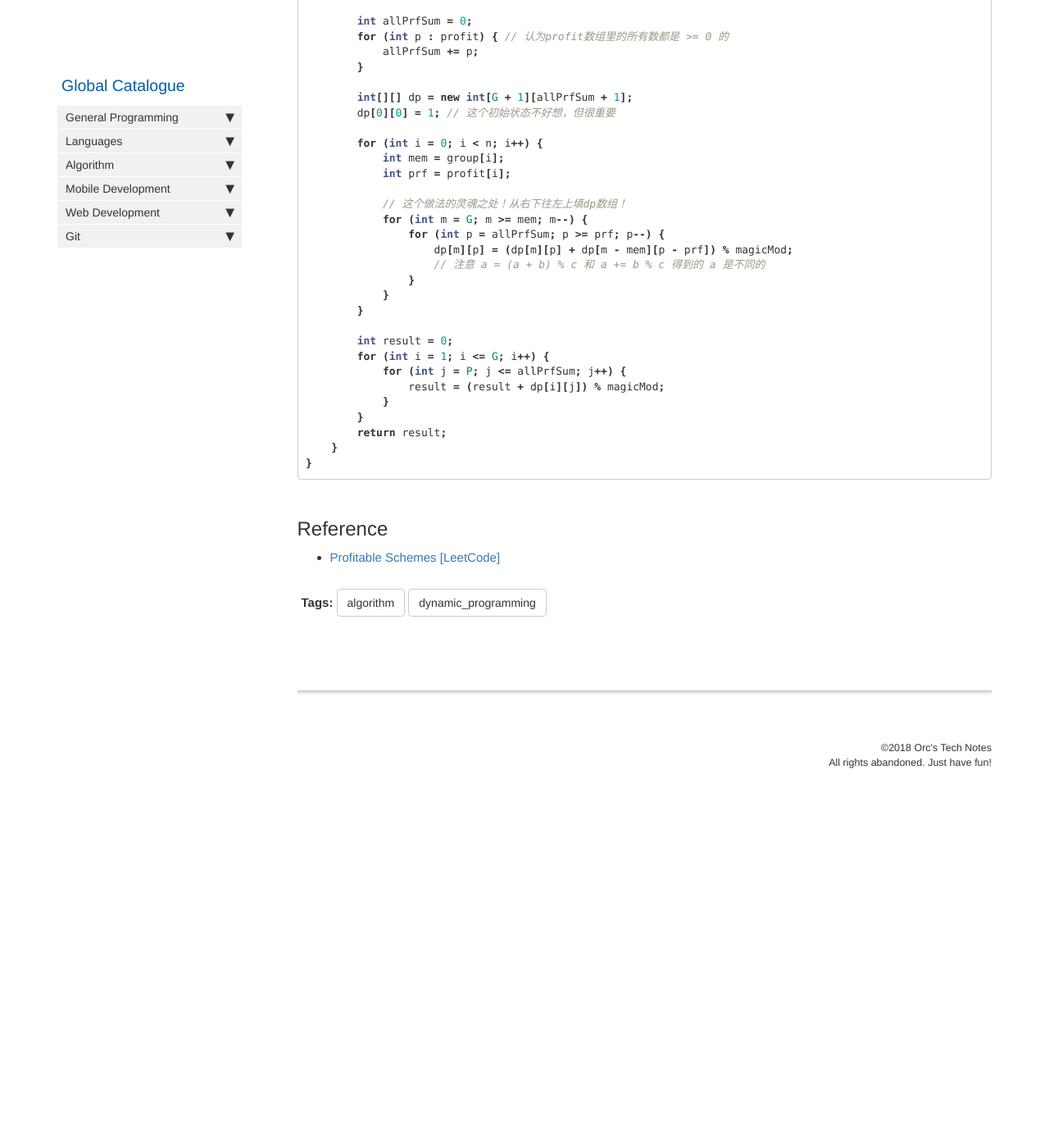
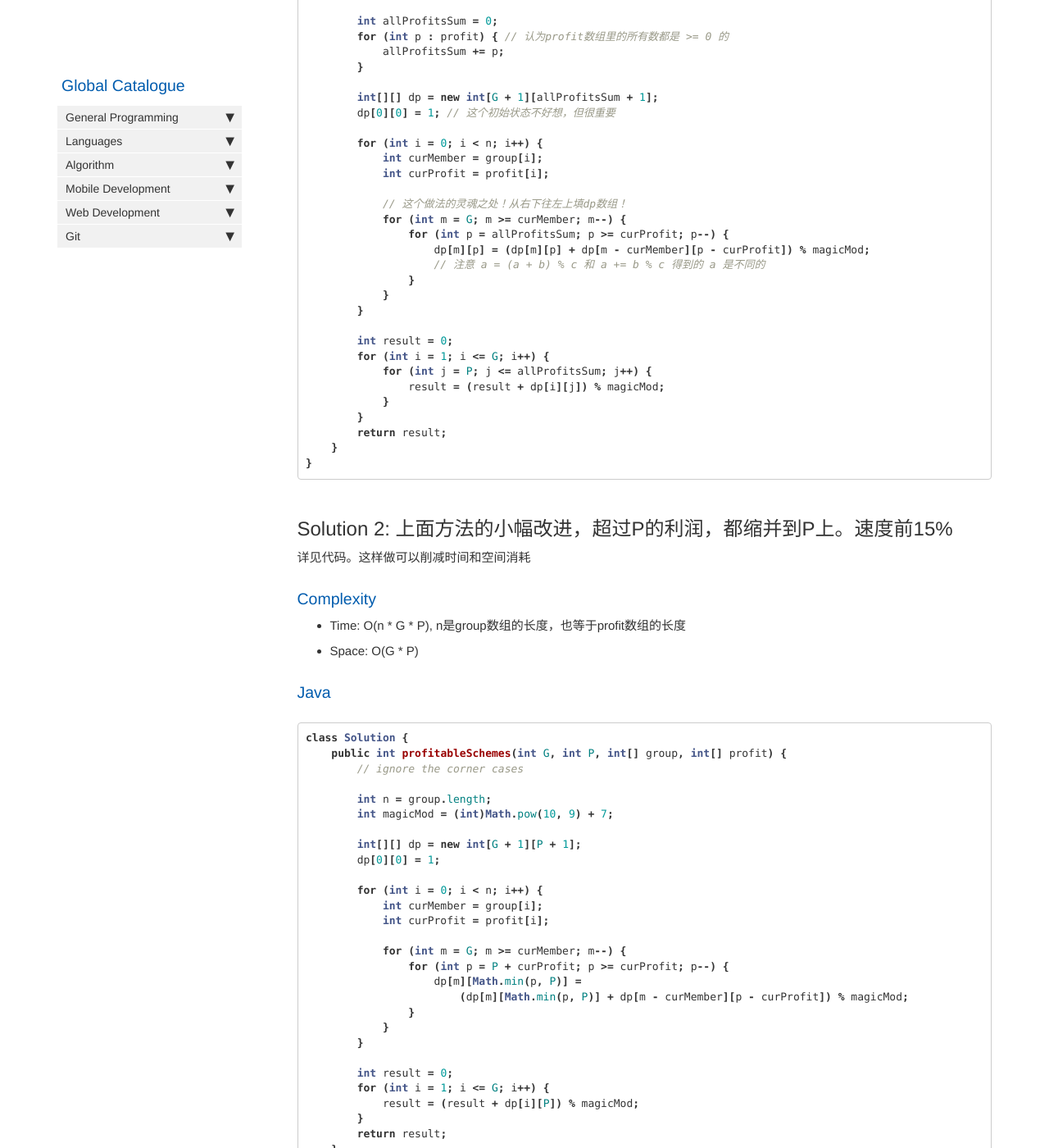
Before and after one commit to HungryOrc/hungryorc.github.io, a Jekyll site: the page built from pages/algorithm/algorithm_profitable_schemes.md, in a window 1280 px wide and 1400 px high, scrolled down 2246 px. Shown: the whole window at 82% size. Built offline with Jekyll 4.4.1, drawn with Linux system fonts in a browser that asks for light colours; nearby versions of some CDN libraries; comment, search, counter and statistics services are not loaded; before the commit the page ends 3236 px from its top, so only the background shows below that; some of the changed text lies outside the part shown.

Commit message:
Update algorithm_profitable_schemes.md

````diff
--- a/pages/algorithm/algorithm_profitable_schemes.md
+++ b/pages/algorithm/algorithm_profitable_schemes.md
@@ -33,7 +33,7 @@ How many schemes can be chosen?  Since the answer may be very large, return it m
   * Output: 7
   * To make a profit of at least 5, the gang could commit any crimes, as long as they commit one. There are 7 possible schemes: (0), (1), (2), (0,1), (0,2), (1,2), and (0,1,2).
 
-## Solution: DP
+## Solution 1: DP
 这题比较明显是要用DP做，难度是 hard。具体处理有一些需要注意的地方。题意中有2个限制，一个是总人数有上限，一个是总利润有下限，自然想起背包问题，
 总重量有上限，总价值有下限那样的题目。
 * `int[][] dp = new int[G + 1][allProfitSum + 1]`, 其中 `dp[i][j]` 意思是 正好用了i个人，利润正好是j，一共有多少种方法
@@ -55,8 +55,8 @@ How many schemes can be chosen?  Since the answer may be very large, return it m
 * 结果：对于dp矩阵里，所有 总profit大于等于P 的列 求和
 
 ### Complexity
-* Time: O(n * G * P), n是group数组的长度，也等于profit数组的长度
-* Space: O(G * P)
+* Time: O(n * G * allProfitsSum), n是group数组的长度，也等于profit数组的长度
+* Space: O(G * allProfitsSum)
 
 ### Java
 ```java
@@ -69,22 +69,22 @@ class Solution {
         // 这个参数完全是因为题目的要求，和本解法的逻辑无关，要不是数太大，完全可不要此参数
         int magicMod = (int)Math.pow(10, 9) + 7;
 
-        int allPrfSum = 0;
+        int allProfitsSum = 0;
         for (int p : profit) { // 认为profit数组里的所有数都是 >= 0 的
-            allPrfSum += p;
+            allProfitsSum += p;
         }
 
-        int[][] dp = new int[G + 1][allPrfSum + 1];
+        int[][] dp = new int[G + 1][allProfitsSum + 1];
         dp[0][0] = 1; // 这个初始状态不好想，但很重要
 
         for (int i = 0; i < n; i++) {
-            int mem = group[i];
-            int prf = profit[i];
+            int curMember = group[i];
+            int curProfit = profit[i];
 
             // 这个做法的灵魂之处！从右下往左上填dp数组！
-            for (int m = G; m >= mem; m--) {
-                for (int p = allPrfSum; p >= prf; p--) {
-                    dp[m][p] = (dp[m][p] + dp[m - mem][p - prf]) % magicMod;
+            for (int m = G; m >= curMember; m--) {
+                for (int p = allProfitsSum; p >= curProfit; p--) {
+                    dp[m][p] = (dp[m][p] + dp[m - curMember][p - curProfit]) % magicMod;
                     // 注意 a = (a + b) % c 和 a += b % c 得到的 a 是不同的
                 }
             }
@@ -92,9 +92,49 @@ class Solution {
 
         int result = 0;
         for (int i = 1; i <= G; i++) {
-            for (int j = P; j <= allPrfSum; j++) {
+            for (int j = P; j <= allProfitsSum; j++) {
                 result = (result + dp[i][j]) % magicMod;
             }
+        }
+        return result;
+    }
+}
+```
+
+## Solution 2: 上面方法的小幅改进，超过P的利润，都缩并到P上。速度前15%
+详见代码。这样做可以削减时间和空间消耗
+
+### Complexity
+* Time: O(n * G * P), n是group数组的长度，也等于profit数组的长度
+* Space: O(G * P)
+
+### Java
+```java
+class Solution {
+    public int profitableSchemes(int G, int P, int[] group, int[] profit) {
+        // ignore the corner cases
+
+        int n = group.length;
+        int magicMod = (int)Math.pow(10, 9) + 7;
+
+        int[][] dp = new int[G + 1][P + 1];
+        dp[0][0] = 1;
+
+        for (int i = 0; i < n; i++) {
+            int curMember = group[i];
+            int curProfit = profit[i];
+
+            for (int m = G; m >= curMember; m--) {
+                for (int p = P + curProfit; p >= curProfit; p--) {
+                    dp[m][Math.min(p, P)] =
+                        (dp[m][Math.min(p, P)] + dp[m - curMember][p - curProfit]) % magicMod;
+                }
+            }
+        }
+
+        int result = 0;
+        for (int i = 1; i <= G; i++) {
+            result = (result + dp[i][P]) % magicMod;
         }
         return result;
     }
````
